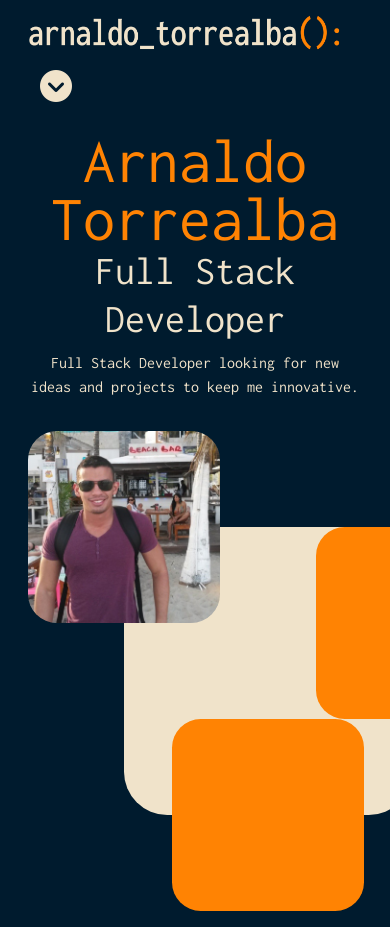
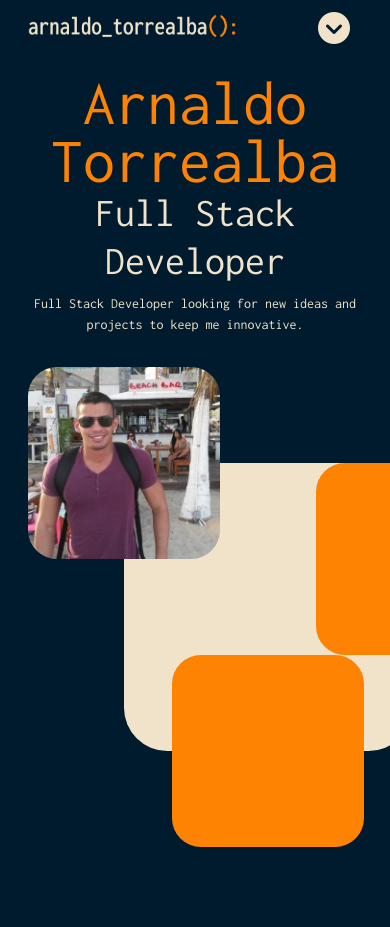
Before and after one commit to holydoritoz/ArnaldoTorrealbaCV, a plain HTML site: page index.html in a window 390 px wide. Shown: the top 927 px of the page. After the commit the page ends 863 px from the top, so only its background shows below. Drawn offline with nearby package versions, Linux system fonts and the light colour scheme.

Commit message:
Add media queries

```diff
--- a/assets/css/style.css
+++ b/assets/css/style.css
@@ -104,3 +104,15 @@ header h2{
     width: 30rem;
     height: 30rem;
 }
+
+@media (max-width: 768px) {
+
+    body{
+        font-size: 14px;
+    }
+
+    nav img{
+        height: 2rem;
+    }
+
+  }
```
